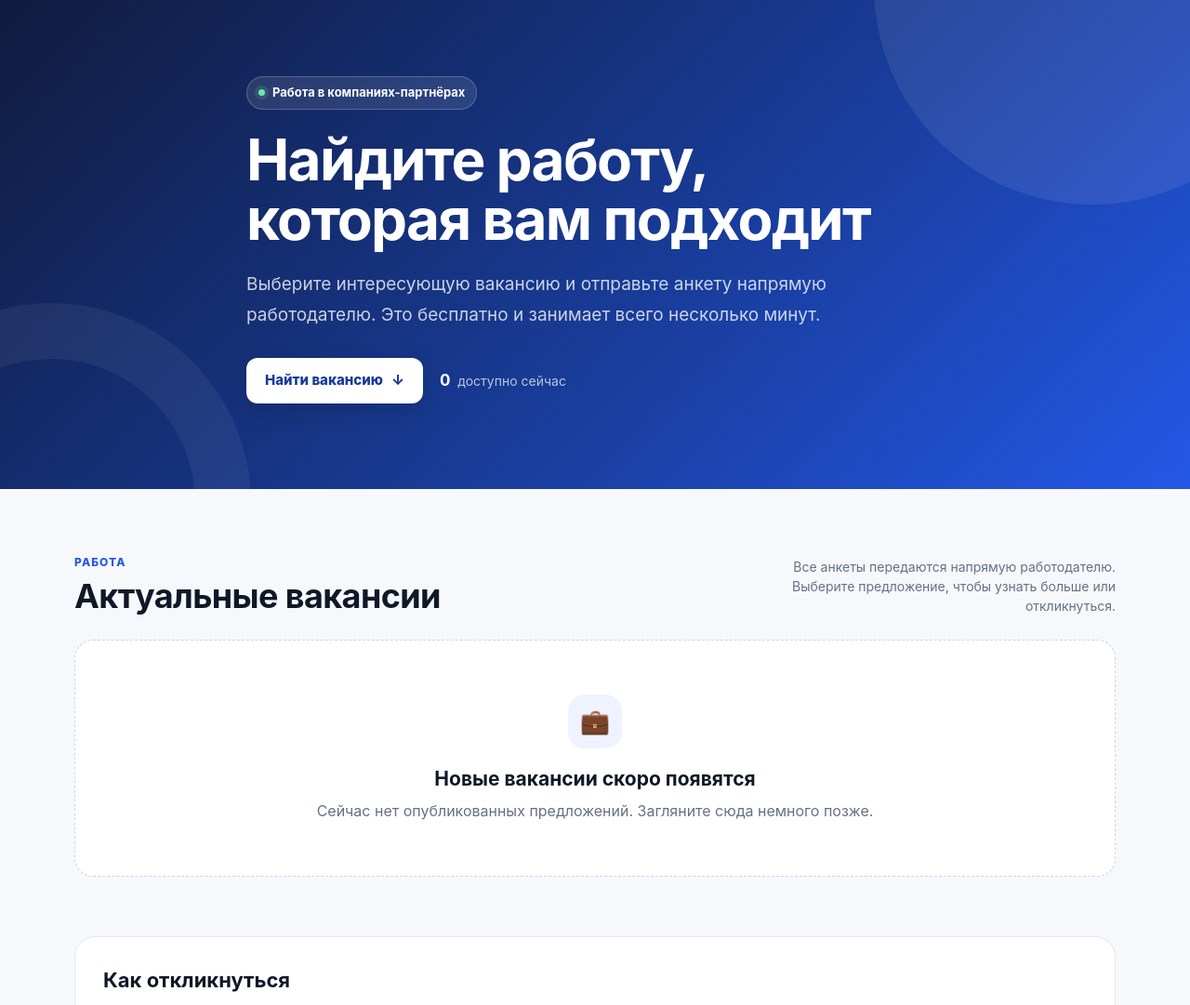
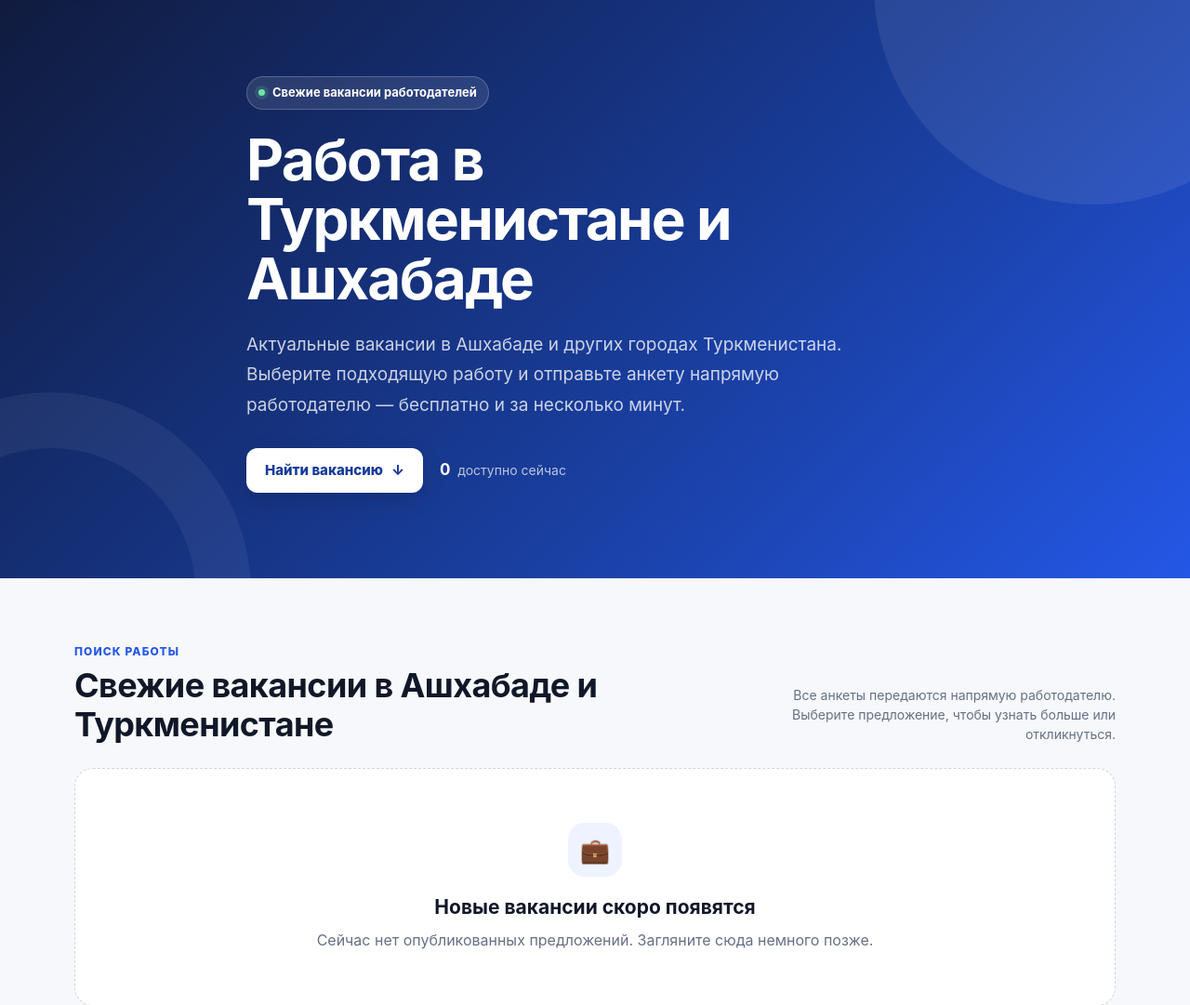
Before and after one commit to nesterov1510/career-2.0, a Flask app: page / in a window 1280 px wide. Shown: the part 76-1157 px from the top of the page at 93% size. Run offline with Flask 3, Linux system fonts and the light colour scheme; data that the repository does not hold is empty; some libraries are stand-ins or nearby versions.

Commit message:
feat: optimize homepage for Turkmenistan job search
Co-authored-by: arena-agent <297053741+arena-agent@users.noreply.github.com>

```diff
--- a/templates/home.html
+++ b/templates/home.html
@@ -3,9 +3,27 @@
 <head>
 <meta charset="utf-8">
 <meta name="viewport" content="width=device-width, initial-scale=1">
-<title>Вакансии — MSB Career</title>
-<meta name="description" content="Актуальные вакансии компаний-партнёров MSB Career. Выберите вакансию и отправьте анкету работодателю онлайн.">
+<title>Работа в Туркменистане и Ашхабаде — свежие вакансии</title>
+<meta name="description" content="Работа в Туркменистане и Ашхабаде: актуальные вакансии от компаний-партнёров. Найдите подходящую работу и отправьте анкету работодателю онлайн.">
+<meta name="robots" content="index,follow">
+<link rel="canonical" href="{{ url_for('index', _external=True) }}">
+<meta property="og:type" content="website">
+<meta property="og:locale" content="ru_RU">
+<meta property="og:site_name" content="MSB Career">
+<meta property="og:title" content="Работа в Ашхабаде и Туркменистане — свежие вакансии">
+<meta property="og:description" content="Актуальные вакансии и работа в Ашхабаде и других городах Туркменистана. Откликайтесь напрямую работодателям.">
+<meta property="og:url" content="{{ url_for('index', _external=True) }}">
 <meta name="theme-color" content="#2457e6">
+<script type="application/ld+json">
+{
+  "@context": "https://schema.org",
+  "@type": "WebSite",
+  "name": "MSB Career",
+  "url": {{ url_for('index', _external=True)|tojson }},
+  "description": "Работа и актуальные вакансии в Ашхабаде и Туркменистане",
+  "inLanguage": "ru"
+}
+</script>
 <style>
   :root{
     --navy:#101828;--muted:#667085;--line:#e4e7ec;--blue:#2457e6;--blue-dark:#1947c7;
@@ -119,9 +137,9 @@
 
   <section class="hero">
     <div class="container hero-content">
-      <div class="eyebrow"><span class="eyebrow-dot"></span> Работа в компаниях-партнёрах</div>
-      <h1>Найдите работу, которая вам подходит</h1>
-      <p>Выберите интересующую вакансию и отправьте анкету напрямую работодателю. Это бесплатно и занимает всего несколько минут.</p>
+      <div class="eyebrow"><span class="eyebrow-dot"></span> Свежие вакансии работодателей</div>
+      <h1>Работа в Туркменистане и Ашхабаде</h1>
+      <p>Актуальные вакансии в Ашхабаде и других городах Туркменистана. Выберите подходящую работу и отправьте анкету напрямую работодателю — бесплатно и за несколько минут.</p>
       <div class="hero-actions">
         <a class="hero-btn" href="#vacancies">Найти вакансию <span aria-hidden="true">↓</span></a>
         <span class="hero-stat"><strong>{{ open_count }}</strong> доступно сейчас</span>
@@ -133,8 +151,8 @@
     <div class="container">
       <div class="section-head">
         <div>
-          <div class="section-kicker">Работа</div>
-          <h2 class="section-title">Актуальные вакансии</h2>
+          <div class="section-kicker">Поиск работы</div>
+          <h2 class="section-title">Свежие вакансии в Ашхабаде и Туркменистане</h2>
         </div>
         <p class="section-note">Все анкеты передаются напрямую работодателю. Выберите предложение, чтобы узнать больше или откликнуться.</p>
       </div>
--- a/test_flow.py
+++ b/test_flow.py
@@ -28,6 +28,11 @@ s = requests.Session()
 print("== Публичная часть ==")
 r = s.get(BASE + "/")
 check("главная открывается", r.status_code == 200 and "MSB" in r.text)
+check(
+    "SEO-заголовок главной",
+    "<h1>Работа в Туркменистане и Ашхабаде</h1>" in r.text
+    and "Работа в Туркменистане и Ашхабаде — свежие вакансии" in r.text,
+)
 r = s.get(BASE + "/robots.txt")
 check("robots.txt закрывает панель", PANEL in r.text)
 
```
